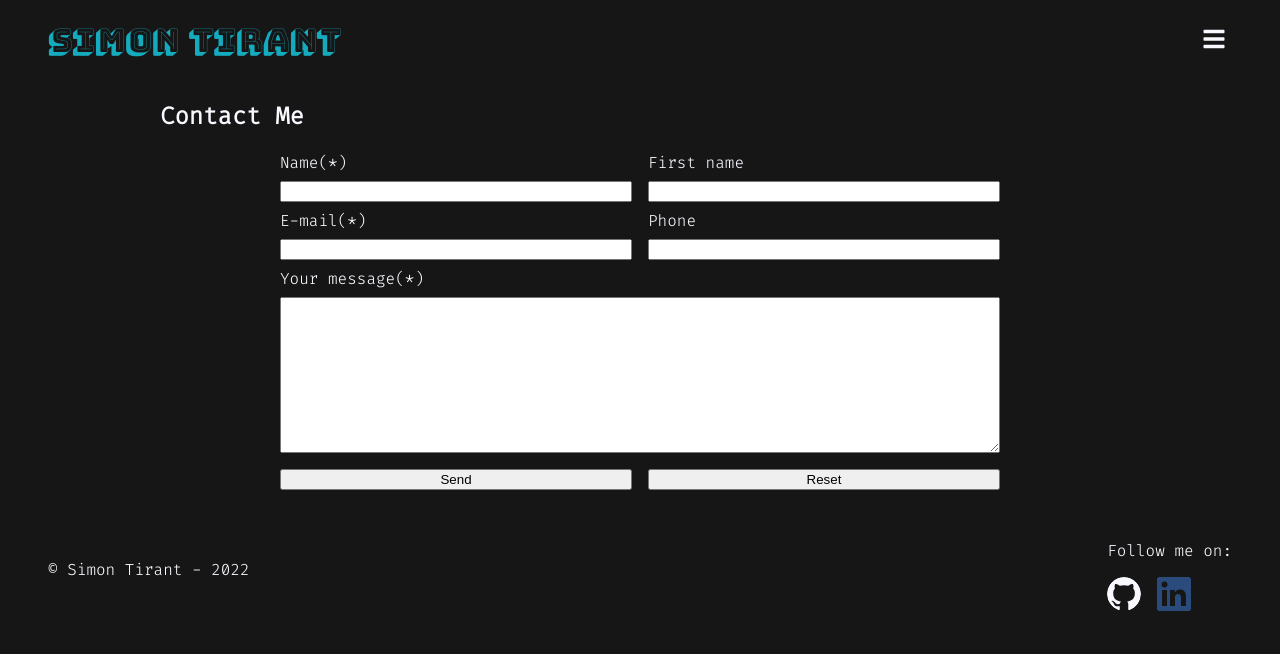
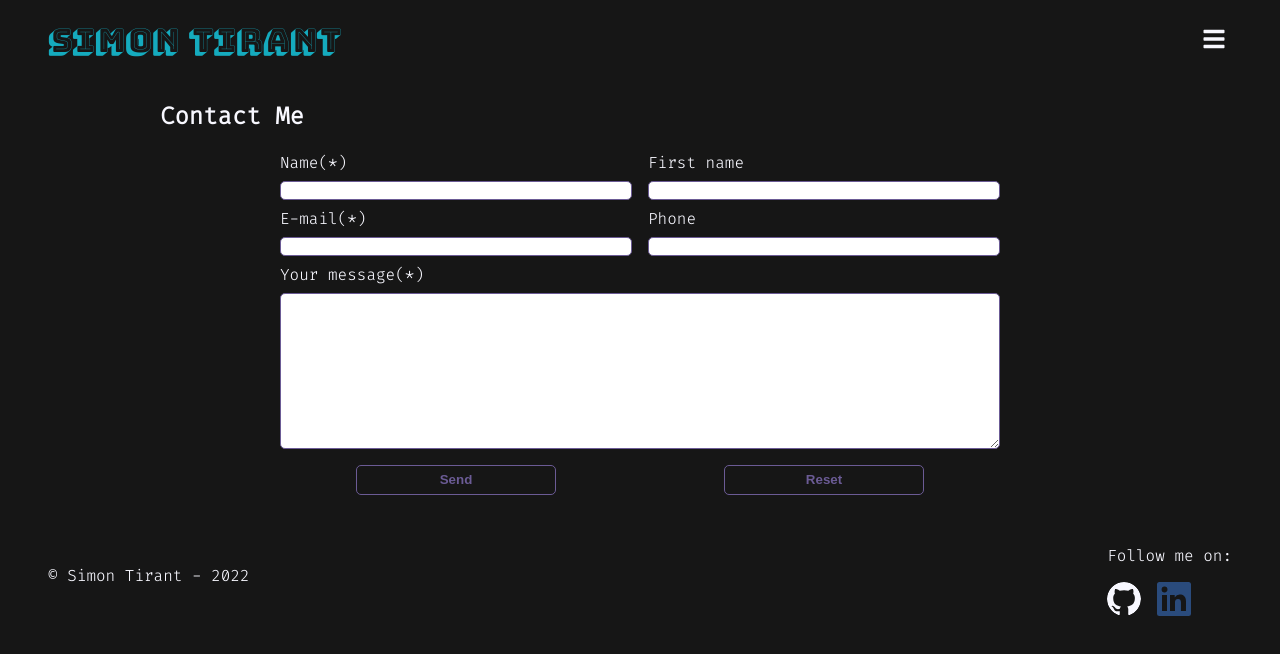
Before and after one commit to Sancxo/portfolio, a React (Create React App) app: page /contact in a window 1280 px wide. Shown: the top 654 px of the page. Built offline with nearby package versions, Linux system fonts and the light colour scheme; a web font is replaced by a local one.

Commit message:
style finitions

```diff
--- a/src/Assets/Style/styled-components.ts
+++ b/src/Assets/Style/styled-components.ts
@@ -9,6 +9,10 @@ const onloadOpacity = keyframes`
   to { opacity: 1 }
 `
 export const GlobalStyle = createGlobalStyle`
+  *::selection {
+    background: ${colours.ultraViolet};
+    color: ${colours.white};
+  }
   body {
     background: ${colours.black};
     color: ${colours.white};
--- a/src/Pages/Contact.tsx
+++ b/src/Pages/Contact.tsx
@@ -1,6 +1,6 @@
 import { ReactElement, useEffect } from "react";
 import styled from "styled-components";
-import { mediaQueries, sizes } from "../Assets/Style/style";
+import { colours, mediaQueries, sizes } from "../Assets/Style/style";
 
 const ContactForm = styled.form`
     display: grid;
@@ -17,6 +17,29 @@ const ContactForm = styled.form`
     padding:${sizes.pagePadding};
     @media ${mediaQueries.mobile} { padding: 0 }
 `
+const sharedStyle = `
+    border: ${colours.ultraViolet} 1px solid;
+    border-radius: 5px;
+    &:focus-visible {
+        outline: solid 3px ${colours.ultraViolet};
+    }
+`
+const FormButton = styled.input`
+    background: none;
+    ${sharedStyle}
+    color: ${colours.ultraViolet};
+    font-weight: bold;
+    padding: 0.5em 0;
+    width: 15em;
+    justify-self: center;
+    &:hover {
+        cursor: pointer;
+        background: ${colours.ultraViolet};
+        color: ${colours.black};
+    }
+`
+const FormInput = styled.input` ${sharedStyle} `
+const FormTextArea = styled.textarea` ${sharedStyle} `
 function Contact(): ReactElement {
     // used to go at the top of the page after loading
     useEffect( () => {
@@ -29,16 +52,16 @@ function Contact(): ReactElement {
 
             <ContactForm action="#">
                 <label style={{gridArea: "label-name"}} htmlFor="name">Name(*)</label>
-                <input style={{gridArea: "name"}} type="text" name="Name:" id="name" required/>
+                <FormInput style={{gridArea: "name"}} type="text" name="Name:" id="name" required/>
                 <label style={{gridArea: "label-fname"}} htmlFor="fName">First name</label>
-                <input style={{gridArea: "fname"}} type="text" name="First name" id="fName" />
+                <FormInput style={{gridArea: "fname"}} type="text" name="First name" id="fName" />
                 <label style={{gridArea: "label-email"}} htmlFor="email">E-mail(*)</label>
-                <input style={{gridArea: "email"}} type="email" name="email" id="email" required />
+                <FormInput style={{gridArea: "email"}} type="email" name="email" id="email" required />
                 <label style={{gridArea: "label-phone"}} htmlFor="phone">Phone</label>
-                <input style={{gridArea: "phone"}} type="tel" name="phone" id="phone" />
+                <FormInput style={{gridArea: "phone"}} type="tel" name="phone" id="phone" />
                 <label style={{gridArea: "label-message"}} htmlFor="message">Your message(*)</label>
-                <textarea style={{gridArea: "message"}} name="message" id="message" cols={30} rows={10} required></textarea>
-                <input style={{gridArea: "submit"}} type="submit" value="Send" /><input style={{gridArea: "reset"}} type="reset" value="Reset" />
+                <FormTextArea style={{gridArea: "message"}} name="message" id="message" cols={30} rows={10} required></FormTextArea>
+                <FormButton style={{gridArea: "submit"}} type="submit" value="Send" /><FormButton style={{gridArea: "reset"}} type="reset" value="Reset" />
             </ContactForm>
         </div>
     )
```
